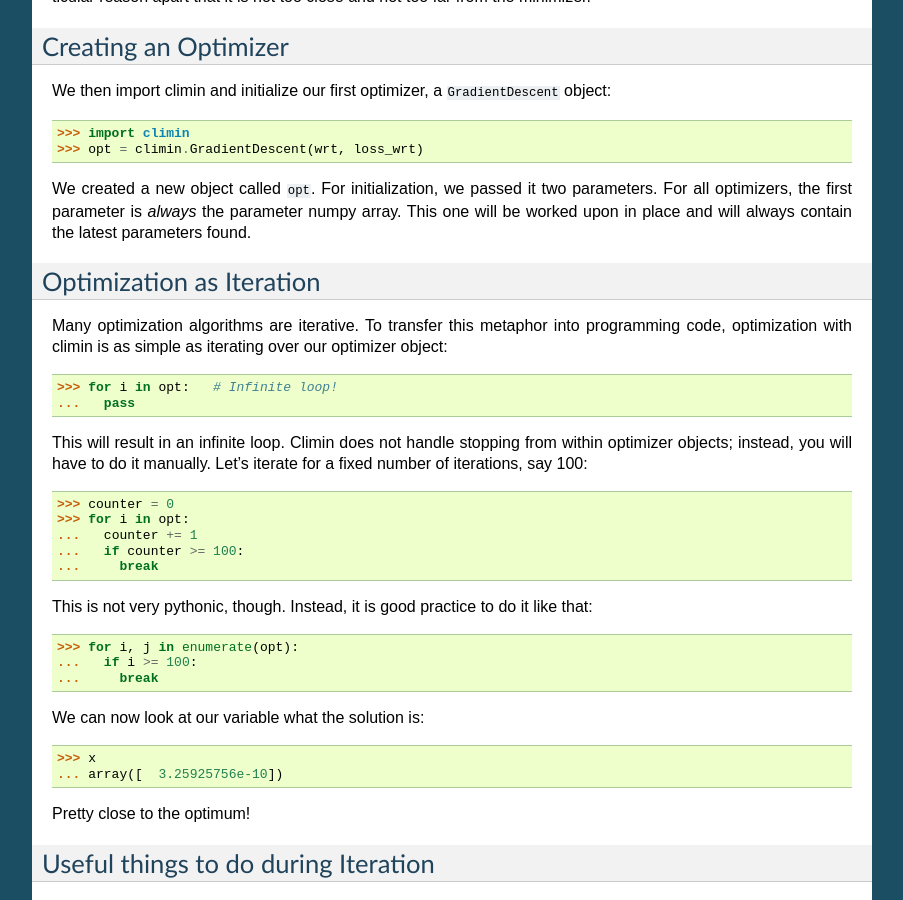
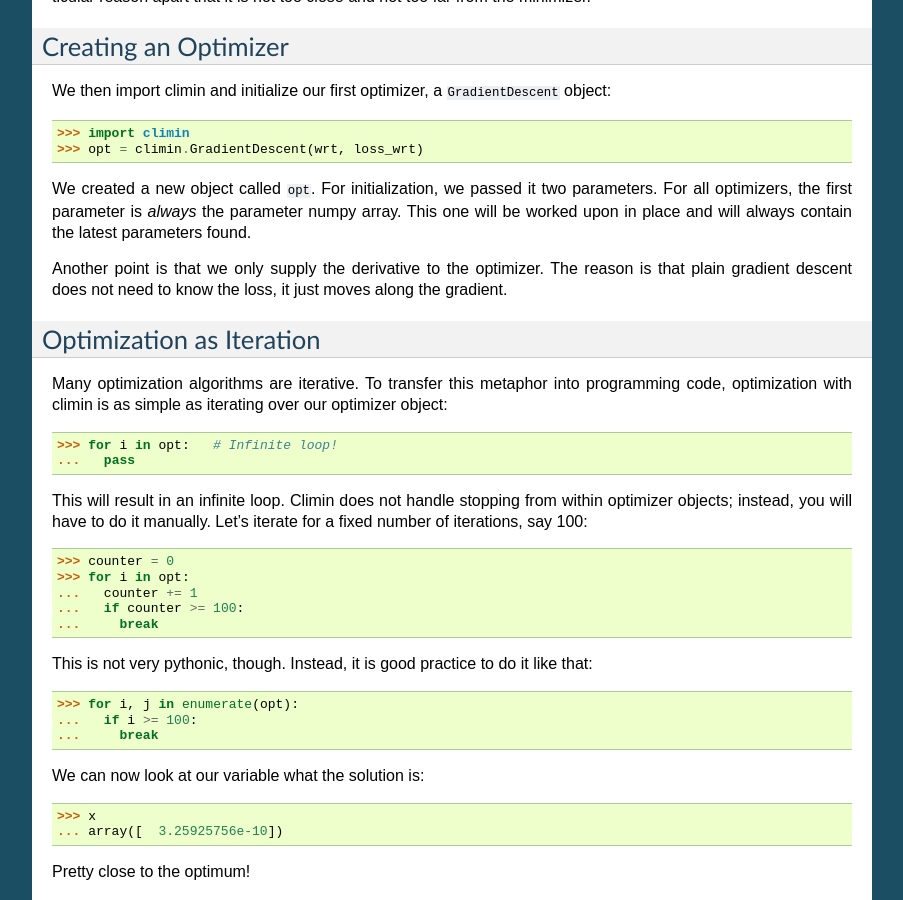
Before and after one commit to BRML/climin, a Sphinx documentation site: the page built from docs/source/tutorial.rst, in a window 1280 px wide and 900 px high, scrolled down 801 px. Shown: the whole window, without its empty margins (198-1101 px from the left). Built offline with Sphinx 7.4.7, drawn with Linux system fonts in a browser that asks for light colours; formulas are drawn with MathJax 3.

Commit message:
some minor improvements on documentation

```diff
--- a/docs/source/tutorial.rst
+++ b/docs/source/tutorial.rst
@@ -63,6 +63,10 @@ parameters. For all optimizers, the first parameter is `always` the parameter
 numpy array. This one will be worked upon in place and will always contain the
 latest parameters found.
 
+Another point is that we only supply the derivative to the optimizer. The reason
+is that plain gradient descent does not need to know the loss, it just moves
+along the gradient.
+
 
 Optimization as Iteration
 -------------------------
```
